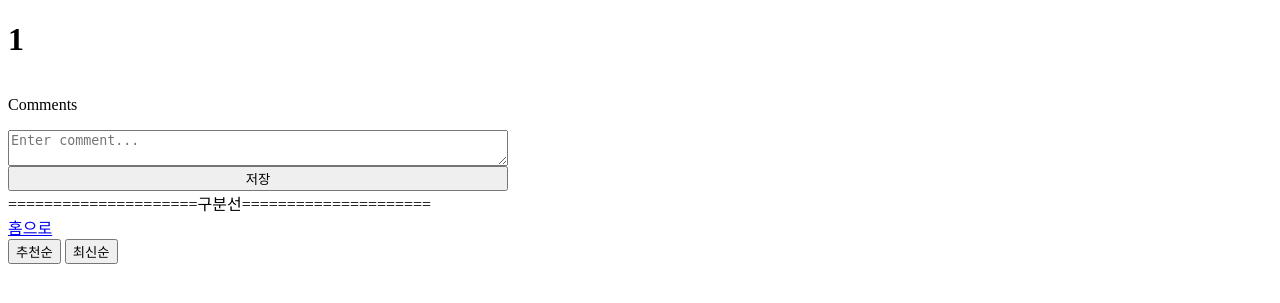
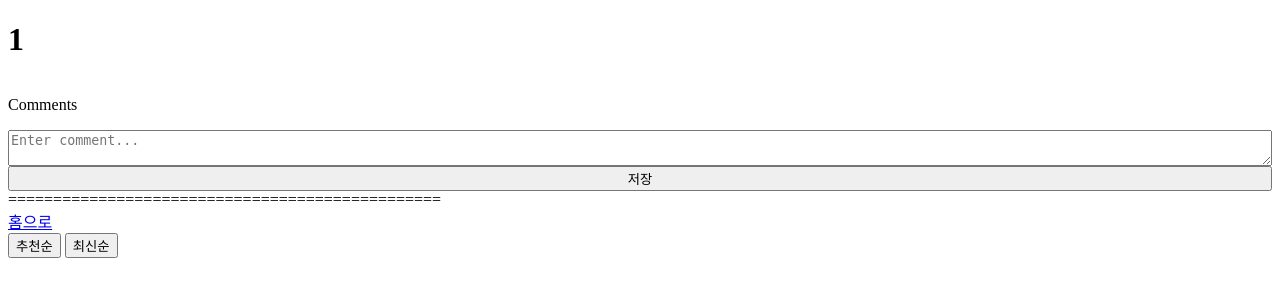
Before and after one commit to yewon-kim/sparta-8, a Flask app: page /1/1 in a window 1280 px wide. Shown: the top 303 px of the page. Run offline with Flask 2, Linux system fonts and the light colour scheme; data that the repository does not hold is empty.

Commit message:
Update Server Prac2
Slight changes in common.css & article.html

```diff
--- a/practice/0612_Server_Prac2/app.py
+++ b/practice/0612_Server_Prac2/app.py
@@ -148,7 +148,6 @@ def post_article():
         return jsonify({'result': 'success'})
 
 
-
 @app.route('/api/happy', methods=['POST'])
 def happy():
     objectid_receive = request.form['objectid_give']
--- a/practice/0612_Server_Prac2/static/css/common.css
+++ b/practice/0612_Server_Prac2/static/css/common.css
@@ -1,5 +1,4 @@
 .posting_box {
-    width: 500px;
     display: flex;
     flex-direction: column;
 }
--- a/practice/0612_Server_Prac2/templates/article.html
+++ b/practice/0612_Server_Prac2/templates/article.html
@@ -84,7 +84,7 @@
         <button id="commentBtn" onclick="post_comment()">저장</button>
     </div>
 
-    <div>=====================구분선=====================</div>
+    <div>================================================</div>
 
     <div>
         <a href="/">홈으로</a>
```
